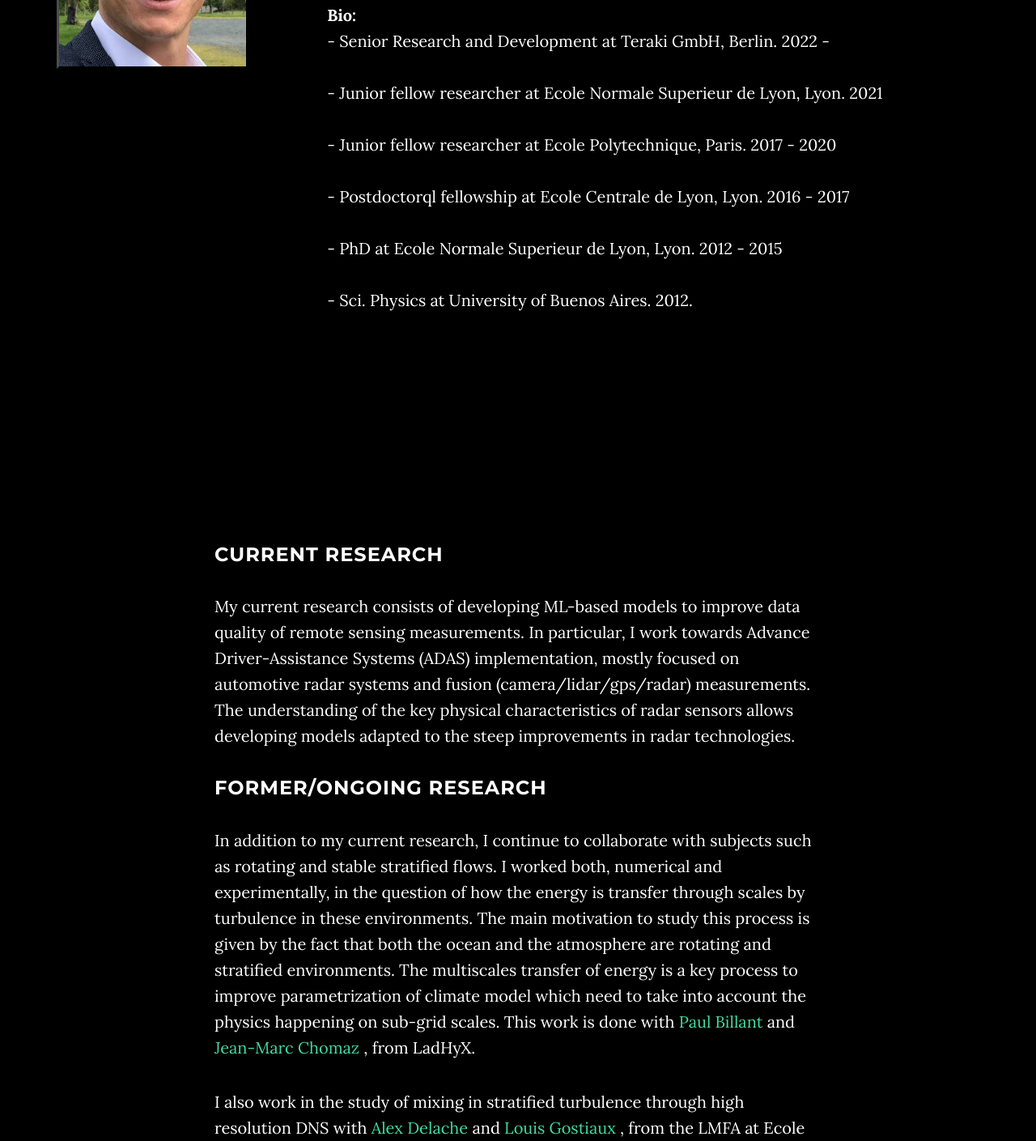
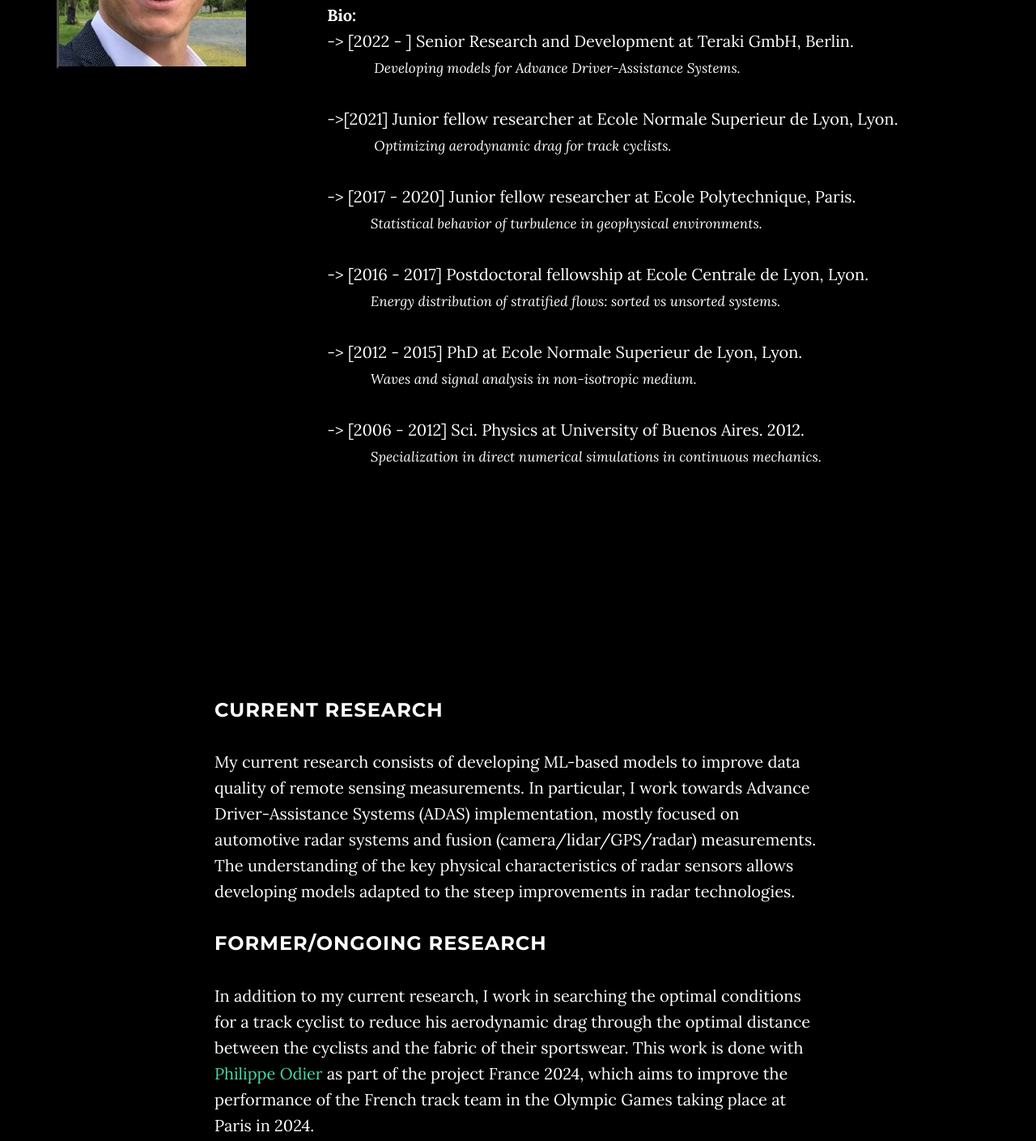
Before and after one commit to ernehorne/my_personal_web, a website: page index.html in a window 1280 px wide. Shown: the part 1143-2552 px from the top of the page at 81% size. Drawn offline with nearby package versions, Linux system fonts and the light colour scheme; some packages are replaced by stand-ins of ours.

Commit message:
changes in bio and grammer modifications in research

```diff
--- a/index.html
+++ b/index.html
@@ -114,12 +114,18 @@
 
                 <!--Modelling in geophysical flows; Experiments in fluids; Computational fluid dynamics; Rotating turbulence; Stratified flows and mixing; Internal gravity waves.-->
                 <p> <b>Bio:</b>
-                <br> - Senior Research and Development at Teraki GmbH, Berlin. 2022 -  </br>
-                <br> - Junior fellow researcher at Ecole Normale Superieur de Lyon, Lyon. 2021 </br>
-                <br> - Junior fellow researcher at Ecole Polytechnique, Paris. 2017 - 2020 </br>
-                <br> - Postdoctorql fellowship at Ecole Centrale de Lyon, Lyon. 2016 - 2017</br>
-                <br> - PhD at Ecole Normale Superieur de Lyon, Lyon. 2012 - 2015</br>
-                <br> - Sci. Physics at University of Buenos Aires. 2012.</br>
+                <br> -> [2022 - ] Senior Research and Development at Teraki GmbH, Berlin.  </br>
+                <small><i> &nbsp;&nbsp;&nbsp;&nbsp;&nbsp;&nbsp;&nbsp;&nbsp;&nbsp;&nbsp;&nbsp;&nbsp; Developing models for Advance Driver-Assistance Systems.</i></small><br>
+                <br> ->[2021] Junior fellow researcher at Ecole Normale Superieur de Lyon, Lyon. </br>
+                <small><i> &nbsp;&nbsp;&nbsp;&nbsp;&nbsp;&nbsp;&nbsp;&nbsp;&nbsp;&nbsp;&nbsp;&nbsp; Optimizing aerodynamic drag for track cyclists.</i></small> <br>
+                <br> -> [2017 - 2020] Junior fellow researcher at Ecole Polytechnique, Paris. </br>
+                <small><i> &nbsp;&nbsp;&nbsp;&nbsp;&nbsp;&nbsp;&nbsp;&nbsp;&nbsp;&nbsp;&nbsp;&nbsp;Statistical behavior of turbulence in geophysical environments.</i></small><br>
+                <br> -> [2016 - 2017] Postdoctoral fellowship at Ecole Centrale de Lyon, Lyon.</br>
+                <small><i> &nbsp;&nbsp;&nbsp;&nbsp;&nbsp;&nbsp;&nbsp;&nbsp;&nbsp;&nbsp;&nbsp;&nbsp;Energy distribution of stratified flows: sorted vs unsorted systems.</i></small><br>
+                <br> -> [2012 - 2015] PhD at Ecole Normale Superieur de Lyon, Lyon.</br>
+                <small><i> &nbsp;&nbsp;&nbsp;&nbsp;&nbsp;&nbsp;&nbsp;&nbsp;&nbsp;&nbsp;&nbsp;&nbsp;Waves and signal analysis in non-isotropic medium.</i></small><br>
+                <br> -> [2006 - 2012] Sci. Physics at University of Buenos Aires. 2012.</br>
+                <small><i> &nbsp;&nbsp;&nbsp;&nbsp;&nbsp;&nbsp;&nbsp;&nbsp;&nbsp;&nbsp;&nbsp;&nbsp;Specialization in direct numerical simulations in continuous mechanics.</i></small><br>
                 </p>
 
                 <!--<h3>Current Position</h3>
@@ -138,19 +144,21 @@
         <div class="row">
             <div id="research-description" class="col-lg-8 col-lg-offset-2">
                 <h3>Current Research</h3>
-                <p>My current research consists of developing ML-based models to improve data quality of remote sensing measurements. In particular, I work towards Advance Driver-Assistance Systems (ADAS) implementation, mostly focused on automotive radar systems and fusion (camera/lidar/gps/radar) measurements. The understanding of the key physical characteristics of radar sensors allows developing models adapted to the steep improvements in radar technologies.  </p>
+                <p>My current research consists of developing ML-based models to improve data quality of remote sensing measurements. In particular, I work towards Advance Driver-Assistance Systems (ADAS) implementation, mostly focused on automotive radar systems and fusion (camera/lidar/GPS/radar) measurements. The understanding of the key physical characteristics of radar sensors allows developing models adapted to the steep improvements in radar technologies.  </p>
 
                 <h3>Former/Ongoing Research</h3>
                 <!-- <p>My current research is related to stable stratified fluids. I am working in the study of turbulence mixing of stratified fluids through high resolution DNS. In addition, I keep collaborating in experimental work related to my PhD thesis at ENS Lyon, such as internal waves near-critical reflection, and transport of particles in suspension due to internal waves.</p>
                 The break of the isotropy in the media produced by stratification and rotation will generate an energy spectrum with different power laws in the vertical and horizontal component of the wavenumber.
                  In particular, we can observe the difference between the power laws in the vertical and horizontal component of the wavenumber for the submesoscales in the oceans and the mesoscales in the atmosphere.
                 <p> -->
-                <p>In addition to my current research, I continue to collaborate with subjects such as rotating and stable stratified flows. I worked both, numerical and experimentally, in the question of how the energy is transfer through scales by turbulence in these environments. The main motivation to study this process is given by the fact that both the ocean and the atmosphere are rotating and stratified environments. The multiscales transfer of energy is a key process to improve parametrization of climate model which need to take into account the physics happening on sub-grid scales. This work is done with <a href="https://www.ladhyx.polytechnique.fr/fr/membres">Paul Billant </a> and <a href="http://www.off-ladhyx.polytechnique.fr/people/jmarc/"> Jean-Marc Chomaz </a>, from LadHyX.</p>
+                <p> In addition to my current research, I work in searching the optimal conditions for a track cyclist to reduce his aerodynamic drag through the optimal distance between the cyclists and the fabric of their sportswear. This work is done with <a href="http://perso.ens-lyon.fr/philippe.odier/Philippe/Welcome.html/"> Philippe Odier </a> as part of the project France 2024, which aims to improve the performance of the French track team in the Olympic Games taking place at Paris in 2024.</p>
+
+                <p>I continue to collaborate with subjects such as rotating and stable stratified flows. I worked both, numerical and experimentally, in the question of how the energy is transfer through scales by turbulence in these environments. The main motivation to study this process is given by the fact that both the ocean and the atmosphere are rotating and stratified environments. The multiscale transfer of energy is a key process to improve parametrization of climate model, which need to take into account the physics happening on sub-grid scales. This work is done with <a href="https://www.ladhyx.polytechnique.fr/fr/membres">Paul Billant </a> and <a href="http://www.off-ladhyx.polytechnique.fr/people/jmarc/"> Jean-Marc Chomaz</a>, from LadHyX.</p>
 
 
-<p> I also work in the study of mixing in stratified turbulence through high resolution DNS with <a href="https://sites.google.com/site/delachealexandrehome/">Alex Delache </a> and <a href="http://www.louis.gostiaux.fr/"> Louis Gostiaux </a>, from the LMFA at Ecole Centrale de Lyon, and <a href="http://perso.ens-lyon.fr/antoine.venaille/"> Antoie Venaille </a> from the ENS de Lyon.</p>
+<p> I also work in the study of mixing in stratified turbulence through high resolution DNS with <a href="https://sites.google.com/site/delachealexandrehome/">Alex Delache </a> and <a href="http://www.louis.gostiaux.fr/"> Louis Gostiaux</a>, from the LMFA at Ecole Centrale de Lyon, and <a href="http://perso.ens-lyon.fr/antoine.venaille/"> Antoie Venaille </a> from the ENS de Lyon.</p>
 
-<p> In addition, I keep collaborating with my former supervisors <a href="http://perso.ens-lyon.fr/sylvain.joubaud/"> Sylvain Joubaud </a> and <a href="http://perso.ens-lyon.fr/philippe.odier/Philippe/Welcome.html/"> Philippe Odier </a> in experimental work related to my PhD thesis done at the ENS Lyon. We are working in collaboration with <a href="http://perso.ens-lyon.fr/nelly.pustelnik/"> Nelly Pustelnik </a> in developping a variational mode decomposition method for estimating critical reflected internal waves. With <a href="http://www.staff.science.uu.nl/~3540235/"> Felix Beckebanze </a> we described a theoretical framework for experimental observations of particle transport induced by internal wave beam streaming in lateral boundary layers, in collaboration with <a href="http://lmfa.ec-lyon.fr/spip.php?article277"> Diane Micard. </a> </p>
+<p> In addition, I keep collaborating with my former supervisors <a href="http://perso.ens-lyon.fr/sylvain.joubaud/"> Sylvain Joubaud </a> and <a href="http://perso.ens-lyon.fr/philippe.odier/Philippe/Welcome.html/"> Philippe Odier </a> in experimental work related to my PhD thesis done at the ENS Lyon. We are working in collaboration with <a href="http://perso.ens-lyon.fr/nelly.pustelnik/"> Nelly Pustelnik </a> in developing a variational mode decomposition method for estimating critical reflected internal waves. With <a href="http://www.staff.science.uu.nl/~3540235/"> Felix Beckebanze </a> we described a theoretical framework for experimental observations of particle transport induced by internal wave beam streaming in lateral boundary layers, in collaboration with <a href="http://lmfa.ec-lyon.fr/spip.php?article277"> Diane Micard. </a> </p>
 
                 <h3>Detailed research topics</h3>
 
```
